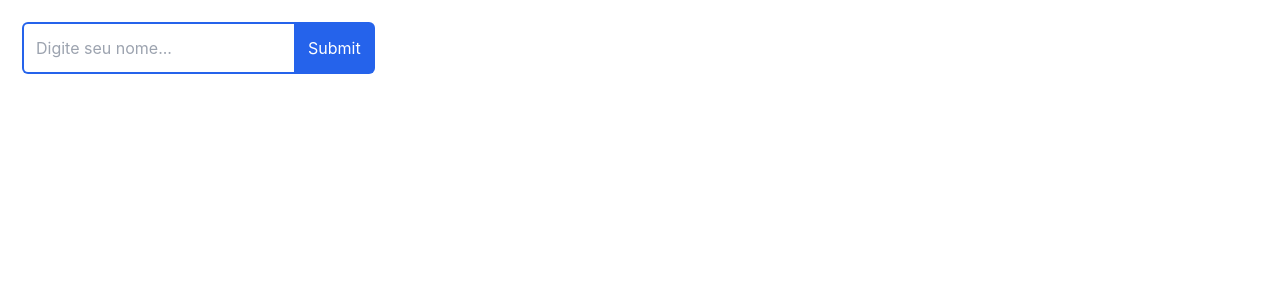
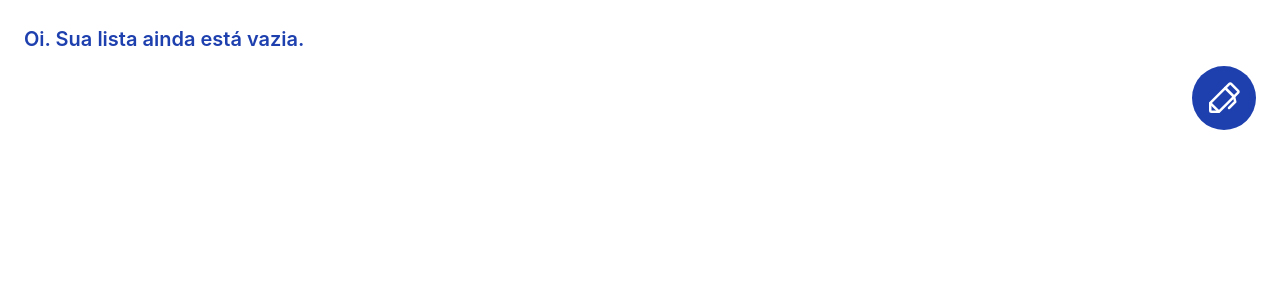
Before and after one commit to CamilaSBVieira/shopping-list, a React (Vite) app: page / in a window 1280 px wide. Shown: the top 300 px of the page. Built offline with nearby package versions, Linux system fonts and the light colour scheme.

Commit message:
Add sort method for item list

```diff
--- a/index.html
+++ b/index.html
@@ -4,10 +4,11 @@
     <meta charset="UTF-8" />
     <link rel="icon" type="image/svg+xml" href="/vite.svg" />
     <meta name="viewport" content="width=device-width, initial-scale=1.0" />
-    <title>Vite + React</title>
+    <title>Shopping List</title>
   </head>
   <body>
-    <div id="root"></div>
+    <div id="root">
+    </div>
     <script type="module" src="/src/main.jsx"></script>
   </body>
 </html>
--- a/src/App.jsx
+++ b/src/App.jsx
@@ -48,33 +48,6 @@ function App() {
     localStorage.setItem('items', JSON.stringify(items));
   }, [items]);
 
-  //NAME
-  const [name, setName] = useState(localStorage.getItem('name') || '');
-  const handleChangeName = ({ target }) => {
-    const newName = target.value;
-    setName(newName);
-  };
-
-  useEffect(() => {
-    document.title = `Hi${name ? `, ${name}` : ''}`
-    localStorage.setItem('name', name);
-  }, [name]);
-
-  const [isNameSubmit, setIsNameSubmit] = useState(localStorage.getItem('isNameSubmit'));
-  const handleSubmitName = (event) => {
-    event.preventDefault();
-    if (!name) return;
-    setIsNameSubmit(true);
-  };
-
-  const handleChangeSubmitName = () => {
-    setIsNameSubmit(false);
-  }
-
-  useEffect(() => {
-    localStorage.setItem('isNameSubmit', isNameSubmit);
-  }, [isNameSubmit]);
-
   // FUNCTION BUTTON
   const [isEditList, setIsEditList] = useState(false);
 
@@ -84,24 +57,6 @@ function App() {
 
   return (
     <main className="bg-white p-6 flex-col space-y-3">
-      {!isNameSubmit && (
-        <form onSubmit={handleSubmitName}>
-          < input value={name}
-          placeholder='Digite seu nome...'
-            onChange={handleChangeName}
-            className='bg-white ring-2 ring-blue-400 rounded-l text-blue-500 p-3 focus:ring-blue-300 outline-0' />
-          <button
-            className='bg-blue-400 hover:bg-blue-300 rounded-r text-white hover:ring-blue-300 p-3 ring-2 ring-blue-400'
-          >
-            Submit
-          </button>
-        </form>
-      ) || (
-          <User
-          name={name}
-          handleClick={handleChangeSubmitName}></User>
-        )}
-      {name && (
         <>
           {isEditList && (
             <NewItem
@@ -113,7 +68,7 @@ function App() {
             <>
               {!isEditList &&
                 (
-                  <Greeting message={`Oi ${name}. Hoje você precisa comprar:`}></Greeting>
+                  <Greeting message={`Oi. Hoje você precisa comprar:`}></Greeting>
                 )}
               <ItemsList
                 isEdit={isEditList}
@@ -126,7 +81,7 @@ function App() {
               <>
                 {!isEditList &&
                   (
-                    <Greeting message={`Oi, ${name}. Sua lista ainda está vazia.`}></Greeting>
+                    <Greeting message={`Oi. Sua lista ainda está vazia.`}></Greeting>
                   )}
               </>
             )
@@ -135,7 +90,6 @@ function App() {
             handleClick={handleClickFunctionButton}
             isEdit={isEditList}></FunctionButton>
         </>
-      )}
     </main >
   )
 }
--- a/src/components/ItemsList.jsx
+++ b/src/components/ItemsList.jsx
@@ -15,8 +15,9 @@ export default function ItemsList({ items, handleDelete, isEdit, handleCheck, ha
                 </button>
             )}
             <div className='flex-col space-y-3'>
-
-                {items.map(item => {
+                {items.sort((item1, item2) => (item1.checked - item2.checked || item2.name.localeCompare(item1.name)))
+                .reverse()
+                .map(item => {
                     return (
                         <Item
                             key={item.id}
```
